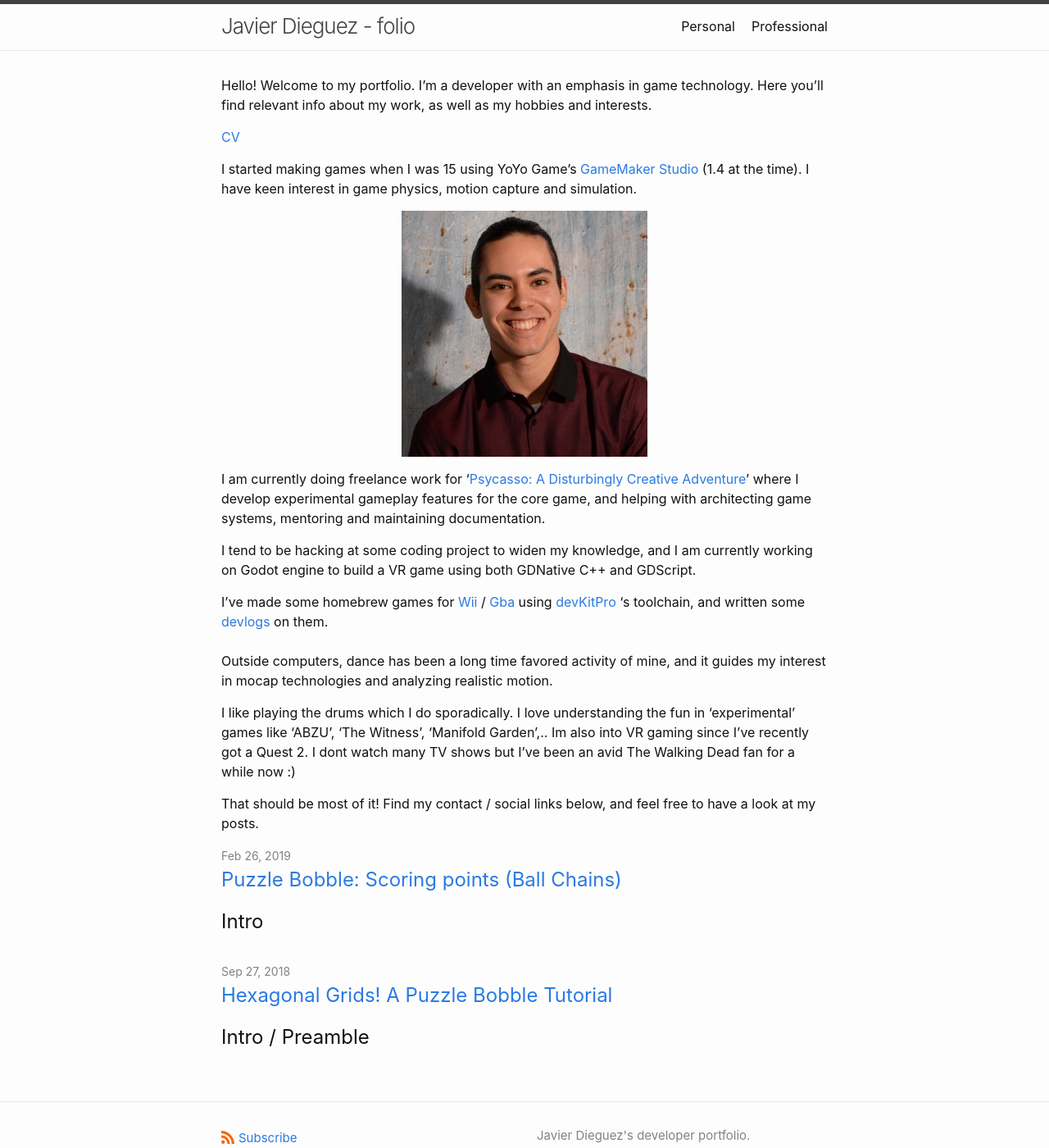
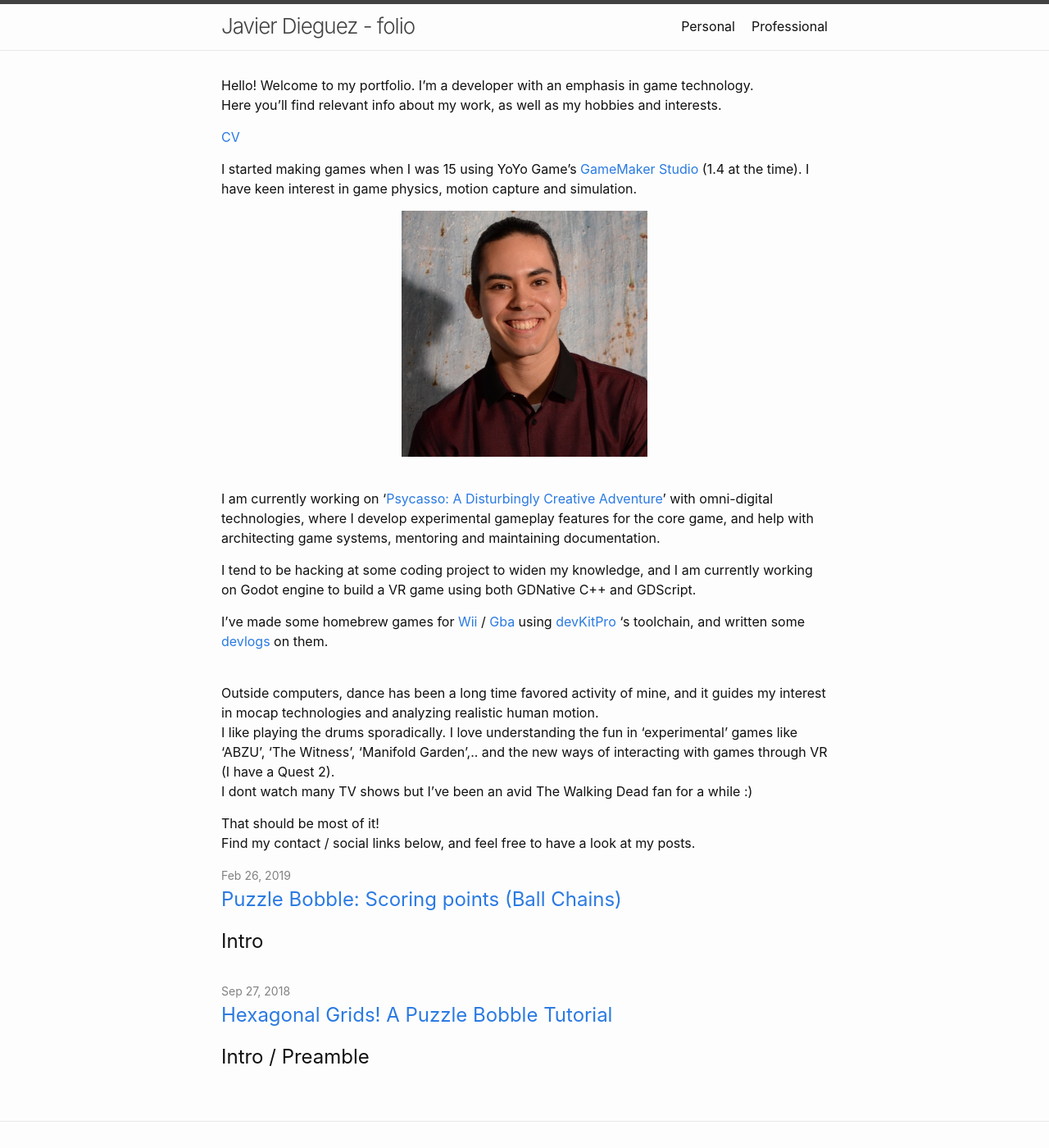
Before and after one commit to JavierDega/javierdega.github.io, a Jekyll site: the page built from index.markdown, in a window 1280 px wide and 1400 px high. Shown: the whole window at 82% size. Built offline with Jekyll 4.4.1, drawn with Linux system fonts in a browser that asks for light colours.

```diff
--- a/index.markdown
+++ b/index.markdown
@@ -14,9 +14,9 @@ Here you'll find relevant info about my work, as well as my hobbies and interest
 I started making games when I was 15 using YoYo Game's [GameMaker Studio](https://www.yoyogames.com/es/gamemaker) (1.4 at the time). I have keen interest in game physics, motion capture and simulation.
 
 <img style="display: block; margin-left: auto; margin-right: auto; float: center; padding-left: 0px" src="assets/javi.png" alt="Me" title="Me" width="300" height="300">
+<br/>
 
-I am currently doing freelance work for '[Psycasso: A Disturbingly Creative Adventure](https://www.omnidigitaltechnologies.co.uk/psycasso)'
-where I develop experimental gameplay features for the core game, and helping with architecting game systems, mentoring and maintaining documentation.
+I am currently working on '[Psycasso: A Disturbingly Creative Adventure](https://www.omnidigitaltechnologies.co.uk/psycasso)' with omni-digital technologies, where I develop experimental gameplay features for the core game, and help with architecting game systems, mentoring and maintaining documentation.
 
 I tend to be hacking at some coding project to widen my knowledge, and I am currently working on Godot engine to build a VR game using both GDNative C++ and GDScript.
 
@@ -24,9 +24,11 @@ I've made some homebrew games for [Wii](https://www.youtube.com/watch?v=_IwZnQj_
 [Gba](https://www.youtube.com/watch?v=nBaU7Xpso-Q&ab_channel=JavierDieguez) using [devKitPro](https://devkitpro.org/) 's toolchain, and written some
 [devlogs](https://javierdega.blogspot.com/2018/09/hexagonal-grids-puzzle-bobble-tutorial.html?fbclid=IwAR0x6NKrEkfKzl65QVb0iXNltSbYM7gPyHuLH1_Ioy3yoturTWitE3YH3gg)
 on them.
+
 <br/>
-Outside computers, dance has been a long time favored activity of mine, and it guides my interest in mocap technologies and analyzing realistic motion.
+Outside computers, dance has been a long time favored activity of mine, and it guides my interest in mocap technologies and analyzing realistic human motion.
+I like playing the drums sporadically. I love understanding the fun in 'experimental' games like 'ABZU', 'The Witness', 'Manifold Garden',.. and the new ways of interacting with games through VR (I have a Quest 2).
+I dont watch many TV shows but I've been an avid The Walking Dead fan for a while :)
 
-I like playing the drums which I do sporadically. I love understanding the fun in 'experimental' games like 'ABZU', 'The Witness', 'Manifold Garden',.. Im also into VR gaming since I've recently got a Quest 2. I dont watch many TV shows but I've been an avid The Walking Dead fan for a while now :)
-
-That should be most of it! Find my contact / social links below, and feel free to have a look at my posts.
+That should be most of it!
+Find my contact / social links below, and feel free to have a look at my posts.
```
Also changed, not shown: personal.markdown (+31 -7 lines), professional.markdown (+4 -25 lines).
